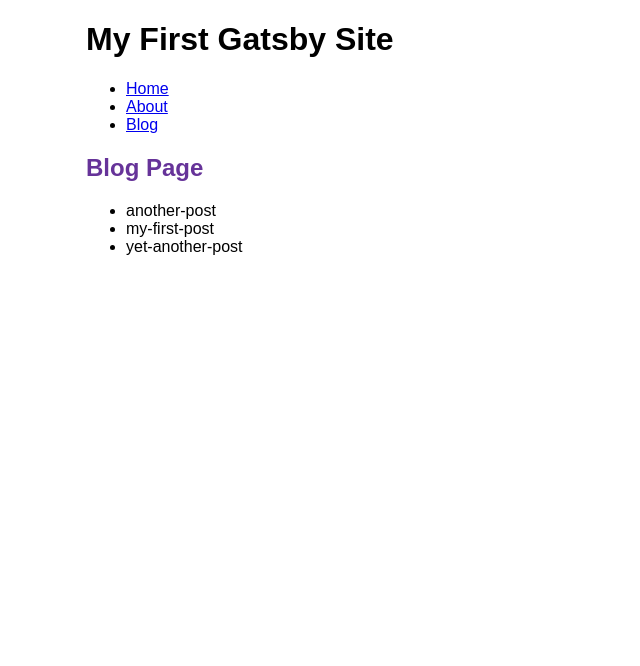
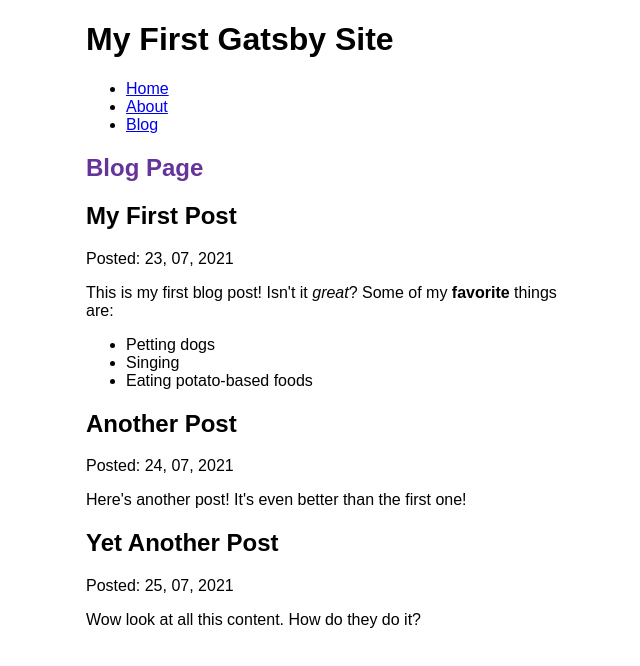
Before and after one commit to omthefabcode/first-gatsbyjs, a Gatsby site: page /blog in a window 1280 px wide. Shown: the whole page, without its empty margins (304-944 px from the left). Built offline with nearby package versions, Linux system fonts and the light colour scheme; Gatsby itself is replaced by a stand-in of ours.

Commit message:
finishing with gatsby transforming plugin

```diff
--- a/blog/another-post.mdx
+++ b/blog/another-post.mdx
@@ -0,0 +1,5 @@
+---
+title: "Another Post"
+date: "2021-07-24"
+---
+Here's another post! It's even better than the first one!
--- a/blog/my-first-post.mdx
+++ b/blog/my-first-post.mdx
@@ -0,0 +1,9 @@
+---
+title: "My First Post"
+date: "2021-07-23"
+---
+This is my first blog post! Isn't it *great*?
+Some of my **favorite** things are:
+* Petting dogs
+* Singing
+* Eating potato-based foods
--- a/blog/yet-another-post.mdx
+++ b/blog/yet-another-post.mdx
@@ -0,0 +1,5 @@
+---
+title: "Yet Another Post"
+date: "2021-07-25"
+---
+Wow look at all this content. How do they do it?
--- a/gatsby-config.js
+++ b/gatsby-config.js
@@ -15,5 +15,6 @@
         path: `${__dirname}/blog`,
       }
     },
+    "gatsby-plugin-mdx",
   ],
 };
--- a/package.json
+++ b/package.json
@@ -14,8 +14,11 @@
     "clean": "gatsby clean"
   },
   "dependencies": {
+    "@mdx-js/mdx": "^1.6.22",
+    "@mdx-js/react": "^1.6.22",
     "gatsby": "^4.0.1",
     "gatsby-plugin-image": "^2.0.0",
+    "gatsby-plugin-mdx": "^3.0.0",
     "gatsby-plugin-sharp": "^4.0.0",
     "gatsby-source-filesystem": "^4.0.0",
     "gatsby-transformer-sharp": "^4.0.0",
--- a/src/pages/blog.js
+++ b/src/pages/blog.js
@@ -1,28 +1,40 @@
 import * as React from "react";
 import { graphql } from "gatsby";
+import { MDXRenderer } from "gatsby-plugin-mdx";
 
 import Layout from "../components/layout";
 
 const BlogPage = (props) => {
 
-    const allPages = props.data.allFile.nodes.map((val, index) => {
-        return (<li key={index}>{val.name}</li>);
+    const allPages = props.data.allMdx.nodes.map((val, index) => {
+        return (
+            <article key={val.id}>
+                <h2>{val.frontmatter.title}</h2>
+                <p>Posted: {val.frontmatter.date}</p>
+                <MDXRenderer>
+                    {val.body}
+                </MDXRenderer>
+            </article>
+        );
     });
 
     return(
         <Layout pageTitle="Blog Page">
-            <ul>
-                {allPages}
-            </ul>
+            {allPages}
         </Layout>
     );
 }
 
 export const query = graphql`
 {
-    allFile {
+    allMdx(sort: {fields: frontmatter___date, order: ASC}) {
         nodes {
-            name
+            frontmatter {
+                date(formatString: "DD, MM, YYYY")
+                title
+            }
+            body
+            id
         }
     }
 }
```
Also changed, not shown: 1 other file.
